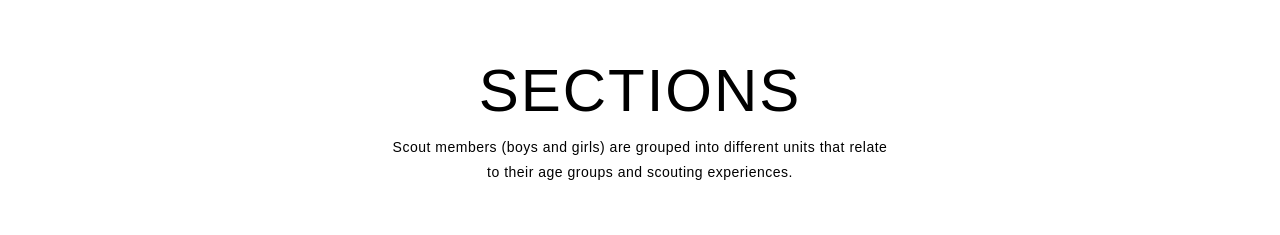
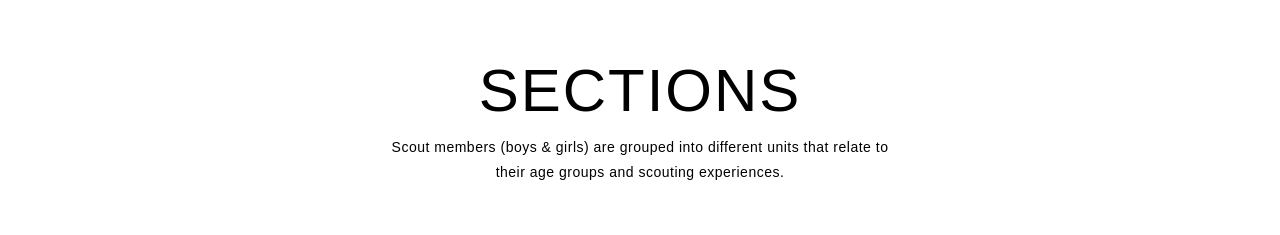
Before and after one commit to khawandmirabelle13-bit/scout, a website: page public/Home.html in a window 1280 px wide. Shown: the part 1100-1335 px from the top of the page. Drawn offline with Linux system fonts and the light colour scheme.

Commit message:
change in home.html

```diff
--- a/public/Home.html
+++ b/public/Home.html
@@ -56,7 +56,7 @@
     <div class="services container">
       <div class="service-top">
         <h1 class="section-title">Sections</h1>
-        <p> Scout members (boys and girls) are grouped into different units that relate to their age groups and scouting
+        <p> Scout members (boys  & girls) are grouped into different units that relate to their age groups and scouting
           experiences.</p>
       </div>
       <div class="service-bottom">
```
